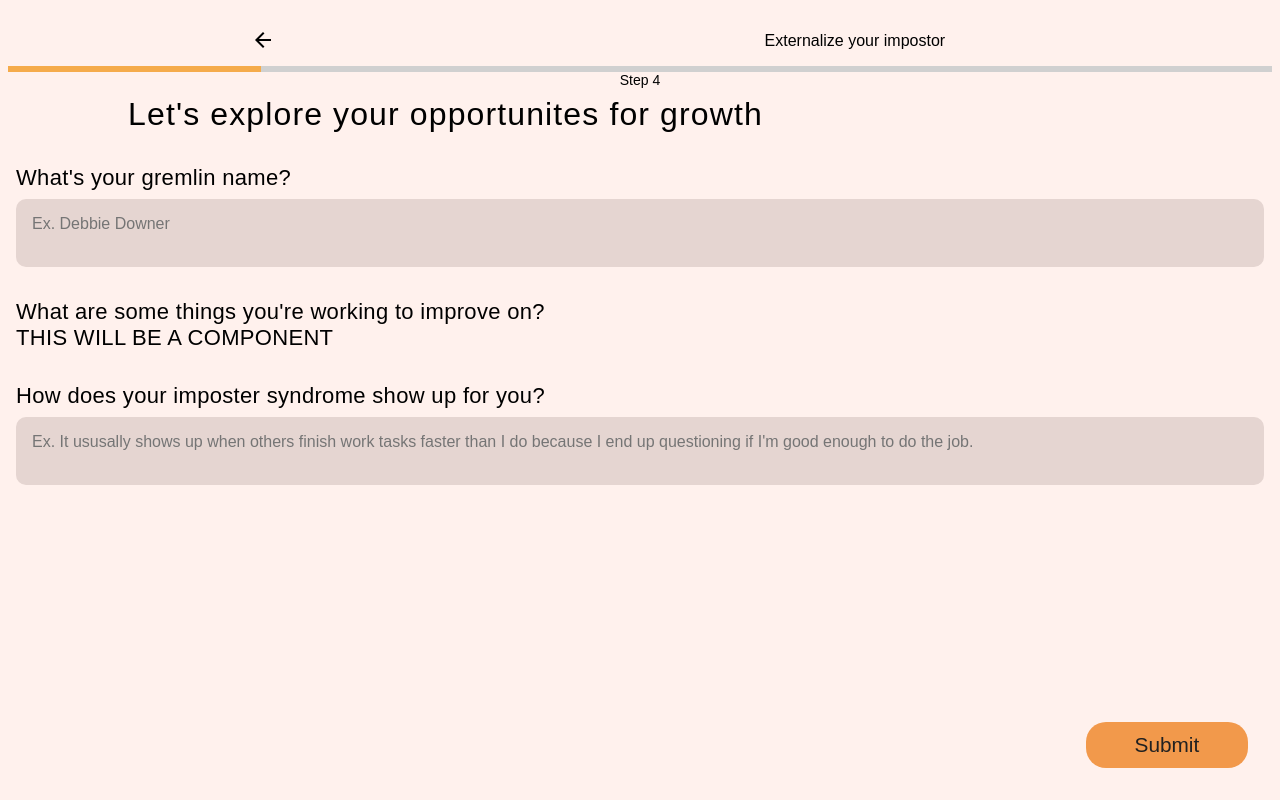
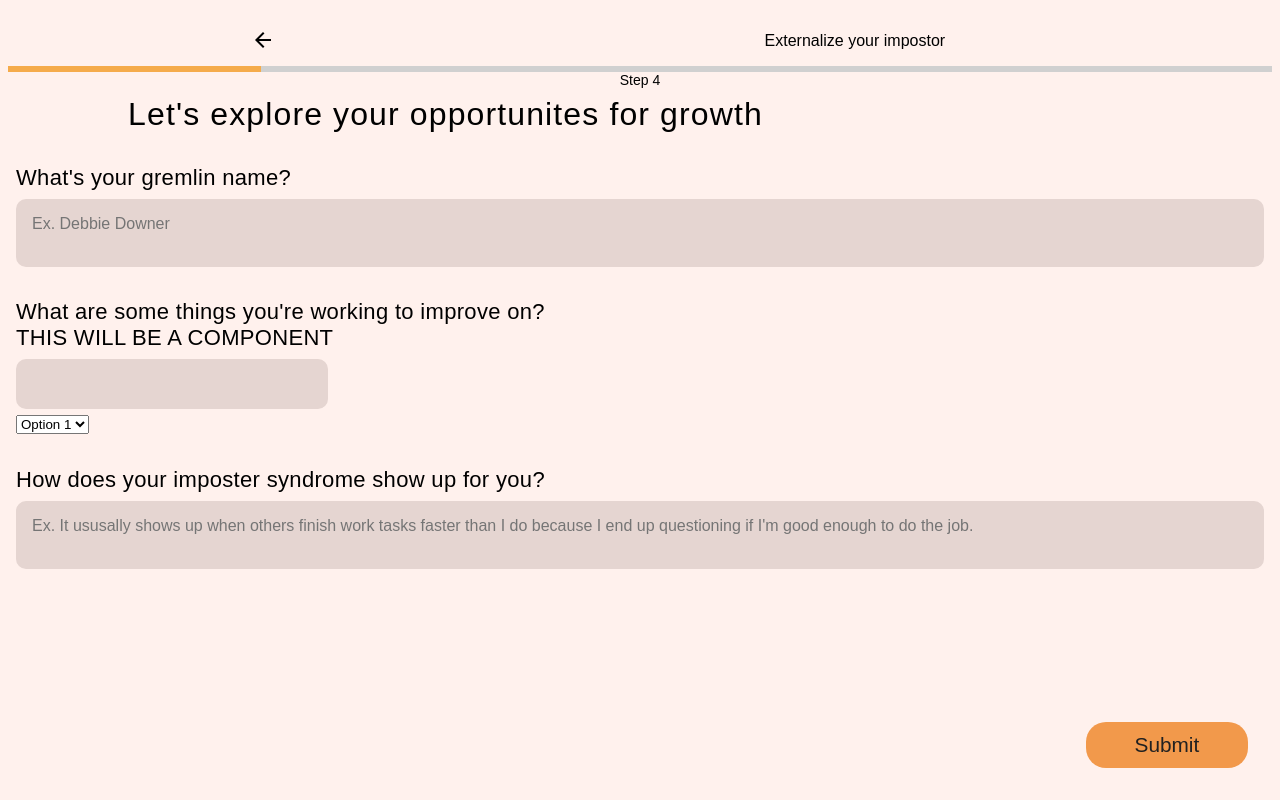
Before and after one commit to cherryontech/minty_fresh_project, a React (Create React App) app: page /growth in a window 1280 px wide. Built offline with nearby package versions, Linux system fonts and the light colour scheme.

Commit message:
added in skills component

```diff
--- /dev/null
+++ b/src/components/Skills/Skills.jsx
@@ -0,0 +1,25 @@
+import './Skills.scss';
+
+const Skills = (props) => {
+
+
+    return (
+        <div className='skills'>
+            <form className="skills__form">
+                <input
+                type='text'
+                className='skills__input'
+                ></input>
+
+                <select>
+                    <option>Option 1</option>
+                </select>
+
+            </form>
+
+
+        </div>
+    )
+};
+
+export default Skills;
--- /dev/null
+++ b/src/components/Skills/Skills.scss
@@ -0,0 +1,2 @@
+@use '../../styles/partials/mixins' as *;
+@use '../../styles/partials/variables' as *;
--- a/src/pages/GrowthOpportunities/GrowthOpportunities.jsx
+++ b/src/pages/GrowthOpportunities/GrowthOpportunities.jsx
@@ -3,6 +3,7 @@
 import "./GrowthOpportunities.scss"
 // import React, {useState} from "react";
 import { useNavigate } from 'react-router-dom';
+import Skills from '../../components/Skills/Skills'
 
 //TODO: finish the dropdown and add styling
 const GrowthOpportunites = () => {
@@ -48,6 +49,10 @@ const GrowthOpportunites = () => {
                     <label className="growth__question">
                     What are some things you're working to improve on?<br/>
                         <p>THIS WILL BE A COMPONENT</p>
+                        <div>
+                            <Skills />
+                        </div>
+
                             {/* <label classname="growth_checkbox-label">Communication
                                 <input type="checkbox"
                                 className="growth_checkbox"
```
